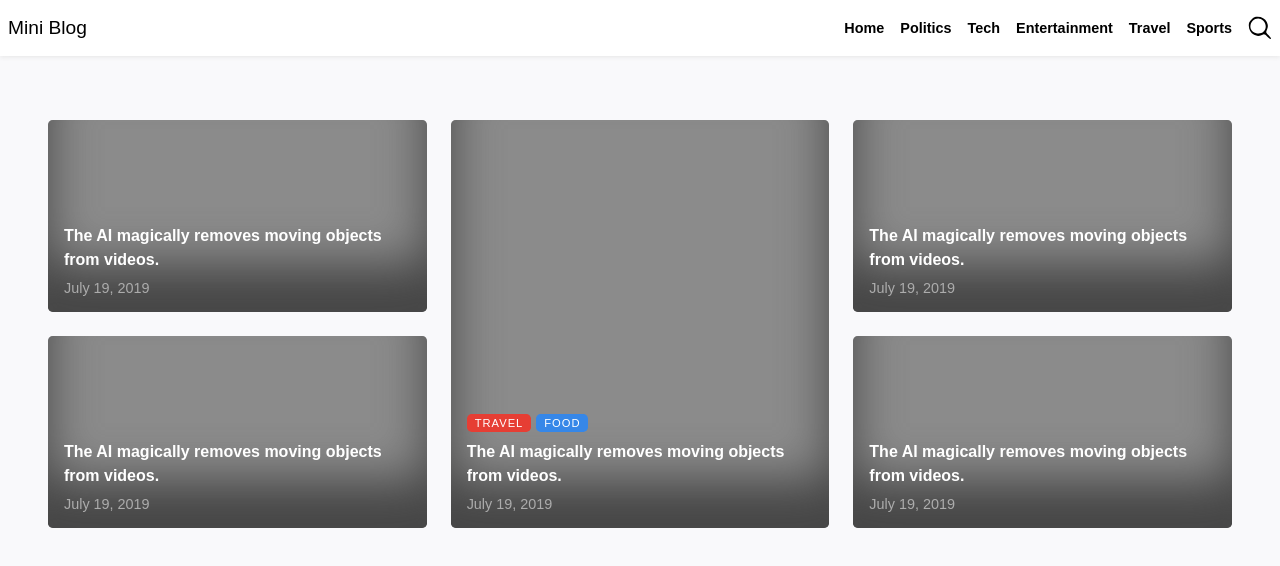
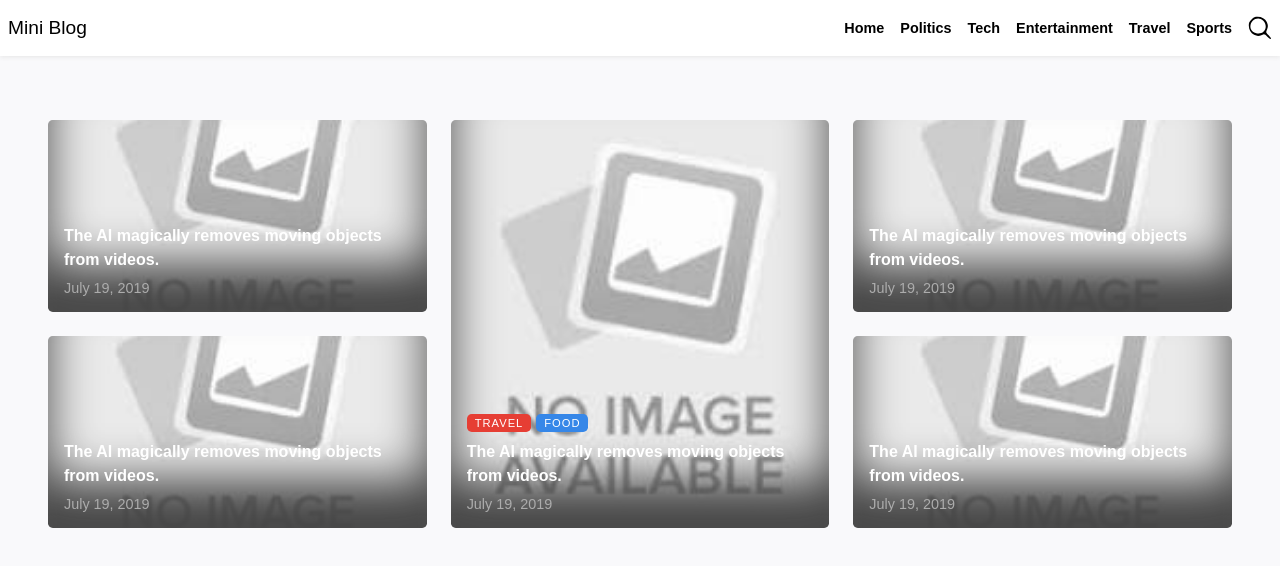
Before and after one commit to chronosgit/kbtu-vue-lab-first, a Vue app: page / in a window 1280 px wide. Shown: the top 566 px of the page. Built offline with nearby package versions, Linux system fonts and the light colour scheme.

Commit message:
improvement: added image

```diff
--- a/src/components/NewsCard.vue
+++ b/src/components/NewsCard.vue
@@ -15,10 +15,14 @@
 					gridRow: this.isVertical ? 'span 2' : '',
 				};
 			},
+			bgImgSrc() {
+				// handicap approach, dunno how to resolve dynamic paths in webpack yet
+				return require('/src/assets/image_404.jpg');
+			},
 		},
 		methods: {
 			getLabelColor(label) {
-				return labelsColorDictionary[label] || 'gray'; // gray???
+				return labelsColorDictionary[label] || 'gray';
 			},
 		},
 	};
@@ -26,6 +30,8 @@
 
 <template>
 	<div class="card-box" :style="cardConditionalStyle">
+		<img :src="bgImgSrc" alt="" class="bg-img" />
+
 		<div class="card-content">
 			<div v-if="card?.labels.length > 0" class="card-labels">
 				<div
@@ -49,6 +55,8 @@
 
 <style scoped>
 	.card-box {
+		position: relative;
+		overflow: hidden;
 		min-height: 12rem;
 		padding: 1rem;
 
@@ -56,10 +64,22 @@
 		flex-direction: column;
 		justify-content: flex-end;
 
-		background-color: #8b8b8b;
 		border-radius: 0.3rem;
 		box-shadow: inset 0rem -3rem 3rem rgb(70, 70, 70);
 		cursor: pointer;
+	}
+
+	.bg-img {
+		position: absolute;
+		position: absolute;
+		width: 100%;
+		height: 100%;
+		top: 0;
+		right: 0;
+		bottom: 0;
+		left: 0;
+		object-fit: cover;
+		z-index: -1;
 	}
 
 	.card-labels {
--- a/src/utils/newsCards.js
+++ b/src/utils/newsCards.js
@@ -3,30 +3,35 @@ const newsCards = [
 		id: 1,
 		title: 'The AI magically removes moving objects from videos.',
 		date: 'July 19, 2019',
+		image: '/src/assets/image_random_1.jpg',
 		labels: [],
 	},
 	{
 		id: 2,
 		title: 'The AI magically removes moving objects from videos.',
 		date: 'July 19, 2019',
+		image: '/src/assets/image_random_2.jpg',
 		labels: ['travel', 'food'],
 	},
 	{
 		id: 3,
 		title: 'The AI magically removes moving objects from videos.',
 		date: 'July 19, 2019',
+		image: '/src/assets/image_random_3.png',
 		labels: [],
 	},
 	{
 		id: 4,
 		title: 'The AI magically removes moving objects from videos.',
 		date: 'July 19, 2019',
+		image: '/src/assets/image_random_4.jpg',
 		labels: [],
 	},
 	{
 		id: 5,
 		title: 'The AI magically removes moving objects from videos.',
 		date: 'July 19, 2019',
+		image: '/src/assets/image_random_5.jpg',
 		labels: [],
 	},
 ];
```
Also changed, not shown: src/assets/image_404.jpg (added).
